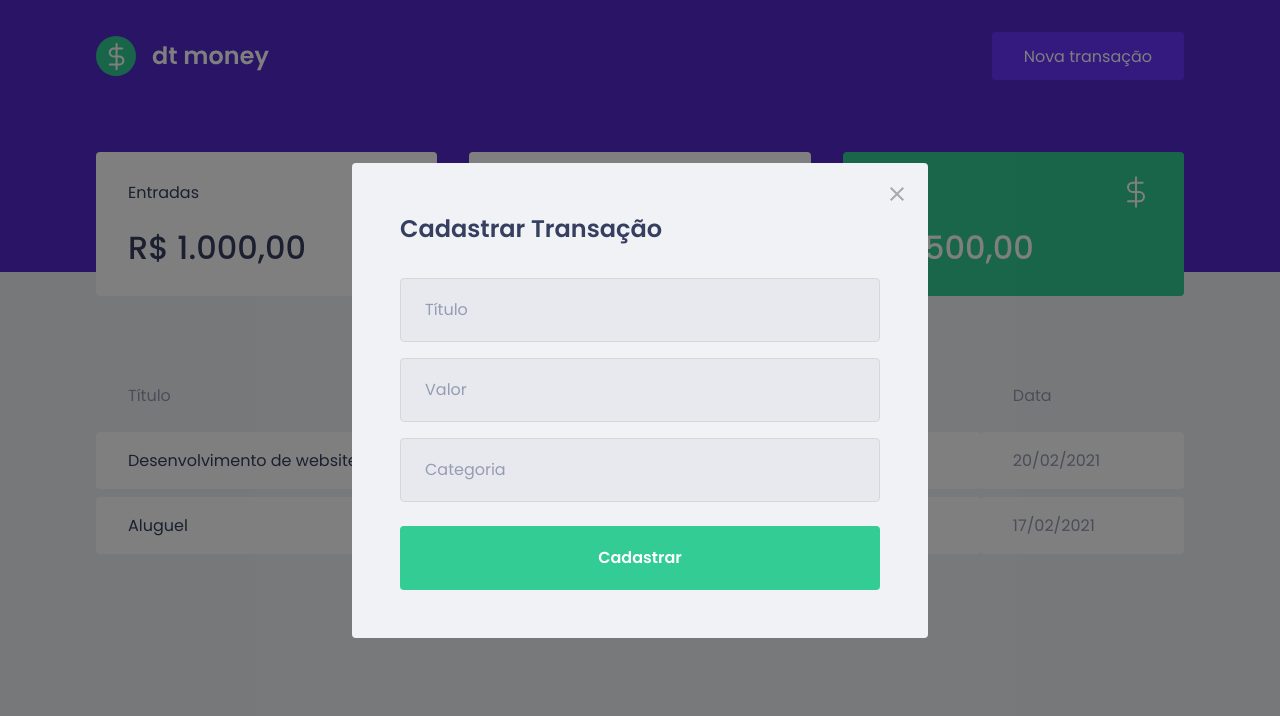
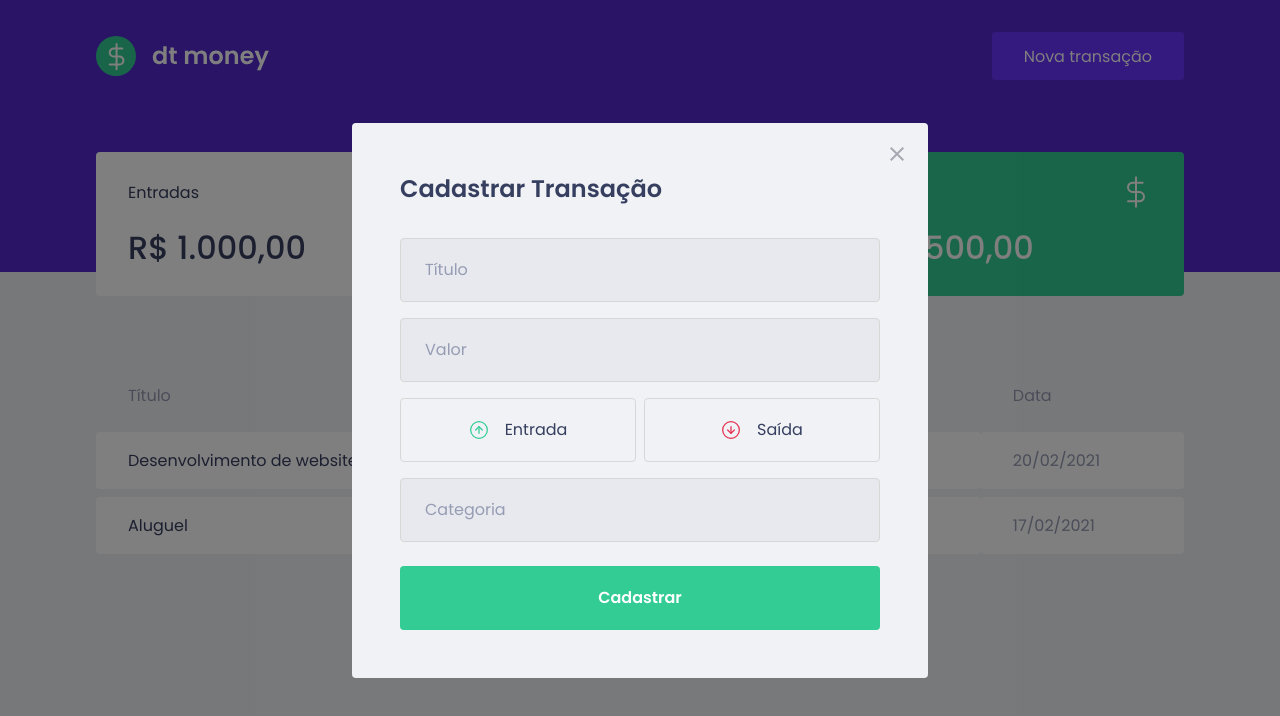
Before and after one commit to csorlandi/study-personal-finances, a React (Create React App) app: page / in a window 1280 px wide. Both pictures are taken after a click on the button "Nova transação". Shown: the top 716 px of the page. Built offline with nearby package versions, Linux system fonts and the light colour scheme; no server answers; what miragejs would draw is missing.

Commit message:
feat: Create Transaction Type Buttons inside New Transaction Modal

```diff
--- a/package.json
+++ b/package.json
@@ -6,6 +6,7 @@
     "@types/react-modal": "^3.12.0",
     "axios": "^0.21.1",
     "miragejs": "^0.1.41",
+    "polished": "^4.1.1",
     "react": "^17.0.1",
     "react-dom": "^17.0.1",
     "react-modal": "^3.12.1",
--- a/src/components/NewTransactionModal/index.tsx
+++ b/src/components/NewTransactionModal/index.tsx
@@ -1,8 +1,10 @@
 import Modal from "react-modal";
 
 import closeImg from '../../assets/close.svg';
+import incomeImg from '../../assets/income.svg';
+import outcomeImg from '../../assets/outcome.svg';
 
-import { Container } from './styles';
+import { Container, TransactionTypeContainer } from './styles';
 
 interface NewTransactionModalProps {
   isOpen: boolean;
@@ -35,6 +37,20 @@
           type="number"
           placeholder="Valor"
         />
+        <TransactionTypeContainer>
+          <button
+            type="button"
+          >
+            <img src={incomeImg} alt="Entrada"/>
+            <span>Entrada</span>
+          </button>
+          <button
+            type="button"
+          >
+            <img src={outcomeImg} alt="Saída"/>
+            <span>Saída</span>
+          </button>
+        </TransactionTypeContainer>
         <input placeholder="Categoria" />
         <button type="submit">Cadastrar</button>
       </Container>
--- a/src/components/NewTransactionModal/styles.ts
+++ b/src/components/NewTransactionModal/styles.ts
@@ -1,4 +1,5 @@
 import styled from 'styled-components';
+import { darken } from 'polished';
 
 export const Container = styled.form`
   h2 {
@@ -47,3 +48,40 @@
     }
   }
 `;
+
+export const TransactionTypeContainer = styled.div`
+  margin: 1rem 0;
+  display: grid;
+  grid-template-columns: 1fr 1fr;
+  gap: 0.5rem;
+
+  button {
+    height: 4rem;
+    border: 1px solid #d7d7d7;
+    border-radius: 0.25rem;
+
+    background: transparent;
+
+    display: flex;
+    align-items: center;
+    justify-content: center;
+
+    transition: border-color 0.2s;
+
+    &:hover {
+      border-color: ${darken(0.1, '#d7d7d7')}
+    }
+
+    img {
+      width: 20px;
+      height: 20px;
+    }
+
+    span {
+      display: inline-block;
+      margin-left: 1rem;
+      font-size: 1rem;
+      color: var(--text-title);
+    }
+  }
+`;
```
Also changed, not shown: 1 other file (tests, documents, lock files or other folders).
